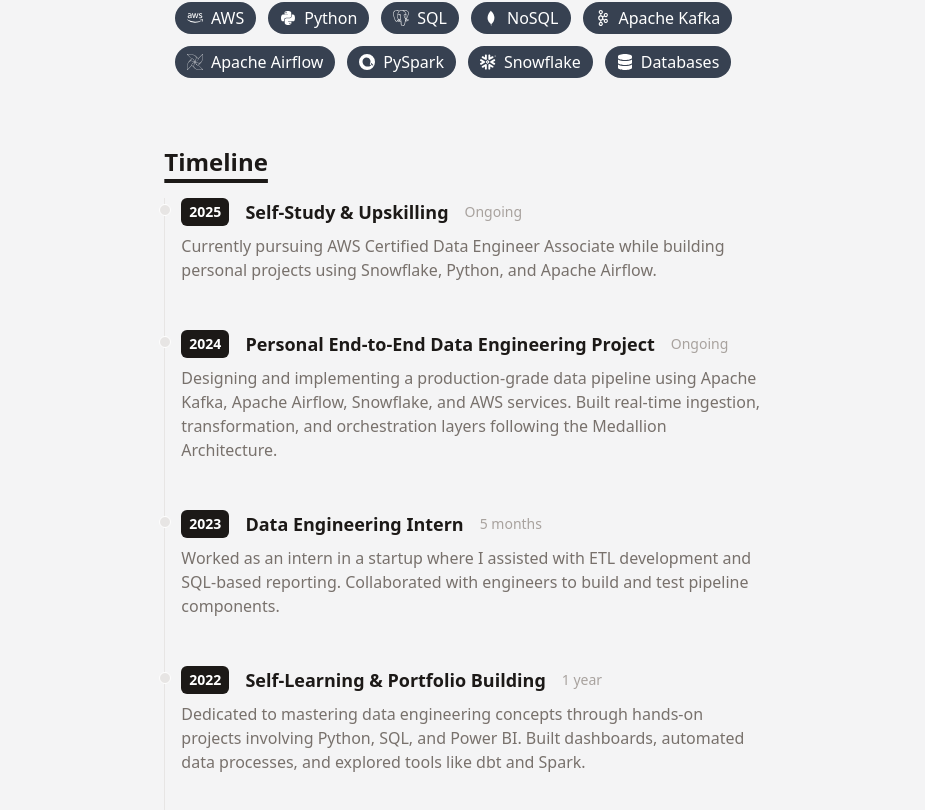
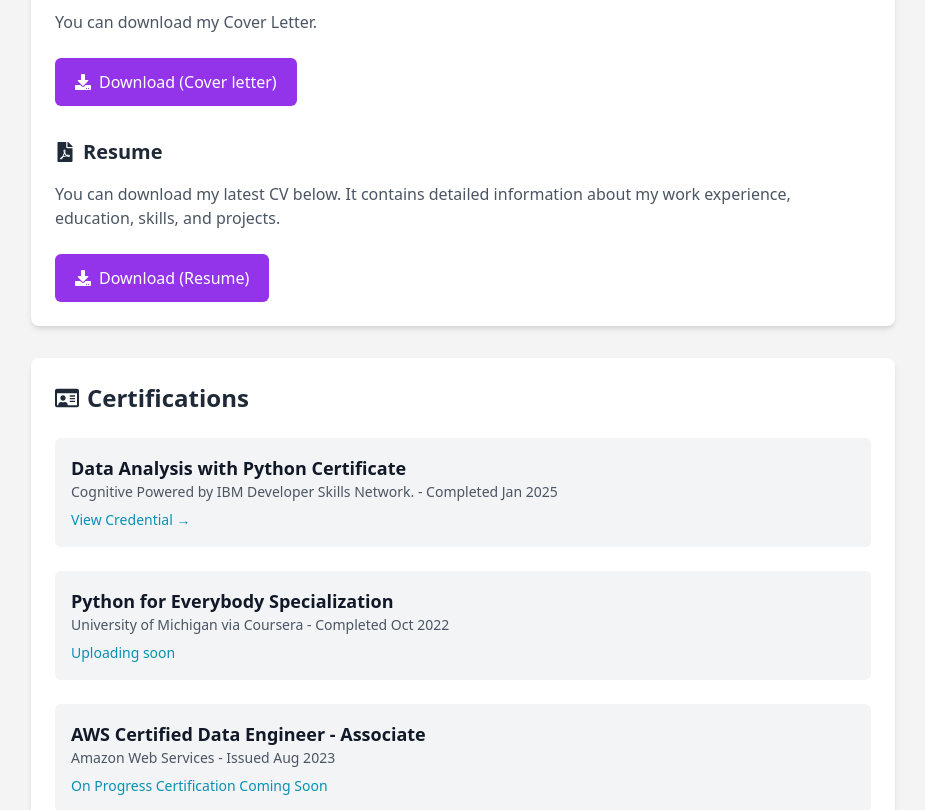
Before and after one commit to otinabrayo/brianotina-portfolio, a React (Vite) app: page / in a window 1280 px wide. Shown: the part 1750-2560 px from the top of the page, without its empty margins (177-1102 px from the left). Built offline with nearby package versions, Linux system fonts and the light colour scheme.

Commit message:
contact- change

```diff
--- a/src/App.jsx
+++ b/src/App.jsx
@@ -12,6 +12,7 @@ import Data_analysis from './components/projects_components/Data_analysis'
 import { ImageViewerProvider } from './components/Image_viewer'
 import Spotify_pipeline from './components/projects_components/Spotify_pipeline'
 import Airflow_orchestration from './components/projects_components/Airflow_orchestration'
+import CertificatesAndCV from './components/CertificatesAndCV'
 
 function App() {
    const [theme, setTheme] = useState(null);
@@ -92,6 +93,7 @@ function App() {
                               <>
                                  <Intro />
                                  <Portfolio />
+                                 <CertificatesAndCV/>
                                  <TechStackPage />
                                  <Timeline />
                                  <Contact />
--- /dev/null
+++ b/src/components/CertificatesAndCV.jsx
@@ -0,0 +1,105 @@
+import React from "react";
+import { FaFilePdf, FaDownload, FaRegIdCard, FaFileAlt } from "react-icons/fa";
+import Title from "./Title";
+
+function CertificatesAndCV() {
+    return (
+        <section className="max-w-4xl mx-auto px-4 py-3 transition-colors duration-300">
+            {/* CV Section */}
+            <Title id="contact">Resume & Certifications</Title>
+            <div className="bg-white dark:bg-gray-800 rounded-lg p-6 mb-8 shadow-md dark:shadow-none">
+
+                {/* RESUME */}
+                <div>
+                    <h2 className="text-xl font-semibold mb-4 flex items-center gap-2 text-gray-800 dark:text-white">
+                    <FaFileAlt /> Cover Letter
+                    </h2>
+                    <p className="text-gray-600 dark:text-gray-300 mb-6">
+                    You can download my Cover Letter.
+                    </p>
+
+                    <a
+                    // href="/resume-brian-otina.pdf"
+                    download
+                    className="inline-flex items-center gap-2 px-5 py-3 bg-purple-600 hover:bg-purple-700 text-white rounded-md transition-colors"
+                    >
+                    <FaDownload />
+                    Download (Cover letter)
+                    </a>
+                </div>
+
+                {/* COVER LETTER */}
+                <div className="mt-8">
+                    <h2 className="text-xl font-semibold mb-4 flex items-center gap-2 text-gray-800 dark:text-white">
+                    <FaFilePdf /> Resume
+                    </h2>
+                    <p className="text-gray-600 dark:text-gray-300 mb-6">
+                    You can download my latest CV below. It contains detailed information about my work experience, education, skills, and projects.
+                    </p>
+
+                    <a
+                    // href="/resume-brian-otina.pdf"
+                    download
+                    className="inline-flex items-center gap-2 px-5 py-3 bg-purple-600 hover:bg-purple-700 text-white rounded-md transition-colors"
+                    >
+                    <FaDownload />
+                    Download (Resume)
+                    </a>
+                </div>
+            </div>
+
+            {/* Certifications Section */}
+            <div className="bg-white dark:bg-gray-800 rounded-lg p-6 shadow-md dark:shadow-none">
+                <h2 className="text-2xl font-semibold mb-6 flex items-center gap-2 text-gray-800 dark:text-white">
+                <FaRegIdCard /> Certifications
+                </h2>
+
+                <div className="space-y-6">
+                    {/* Certification 2 */}
+                    <div className="bg-gray-100 dark:bg-gray-700 p-4 rounded-md">
+                        <h3 className="font-semibold text-lg text-gray-900 dark:text-white">Data Analysis with Python Certificate</h3>
+                        <p className="text-sm text-gray-600 dark:text-gray-400">Cognitive Powered by IBM Developer Skills Network. - Completed Jan 2025</p>
+                        <a
+                        href="https://courses.cognitiveclass.ai/certificates/aabb87c54002454986b086e261f713ec"
+                        target="_blank"
+                        rel="noopener noreferrer"
+                        className="text-cyan-600 dark:text-cyan-400 text-sm hover:underline mt-2 inline-block"
+                        >
+                        View Credential →
+                        </a>
+                    </div>
+
+                    {/* Certification 3 */}
+                    <div className="bg-gray-100 dark:bg-gray-700 p-4 rounded-md">
+                        <h3 className="font-semibold text-lg text-gray-900 dark:text-white">Python for Everybody Specialization</h3>
+                        <p className="text-sm text-gray-600 dark:text-gray-400">University of Michigan via Coursera - Completed Oct 2022</p>
+                        <a
+                        // href="https://www.coursera.org/account/accomplishments/specialization/YOURCODE"
+                        target="_blank"
+                        rel="noopener noreferrer"
+                        className="text-cyan-600 dark:text-cyan-400 text-sm hover:underline mt-2 inline-block"
+                        >
+                        Uploading soon
+                        </a>
+                    </div>
+
+                    {/* Certification 1 */}
+                    <div className="bg-gray-100 dark:bg-gray-700 p-4 rounded-md">
+                        <h3 className="font-semibold text-lg text-gray-900 dark:text-white">AWS Certified Data Engineer - Associate</h3>
+                        <p className="text-sm text-gray-600 dark:text-gray-400">Amazon Web Services - Issued Aug 2023</p>
+                        <a
+                        // href="https://www.credly.com/badges/your-badge-link"
+                        target="_blank"
+                        rel="noopener noreferrer"
+                        className="text-cyan-600 dark:text-cyan-400 text-sm hover:underline mt-2 inline-block"
+                        >
+                        On Progress Certification Coming Soon
+                        </a>
+                    </div>
+                </div>
+            </div>
+        </section>
+    );
+}
+
+export default CertificatesAndCV;
--- a/src/components/Portfolio.jsx
+++ b/src/components/Portfolio.jsx
@@ -1,14 +1,12 @@
 import React from "react";
 import projects from "../data/projects";
 import PortfolioItem from "./PortfolioItem";
+import Title from "./Title";
 
 function Portfolio() {
   return (
     <section className="max-w-6xl mx-auto px-4 py-12">
-      <h2 className="text-3xl md:text-4xl font-bold flex items-center gap-2 mb-6 text-center justify-center">
-        <span>📊</span> Projects
-      </h2>
-
+      <Title id="contact">📊 Projects</Title>
       <div className="grid grid-cols-1 sm:grid-cols-1 md:grid-cols-2 gap-6">
         {projects.map((project, index) => (
           <PortfolioItem
```
Also changed, not shown: 2 other files (tests, documents, lock files or other folders).
